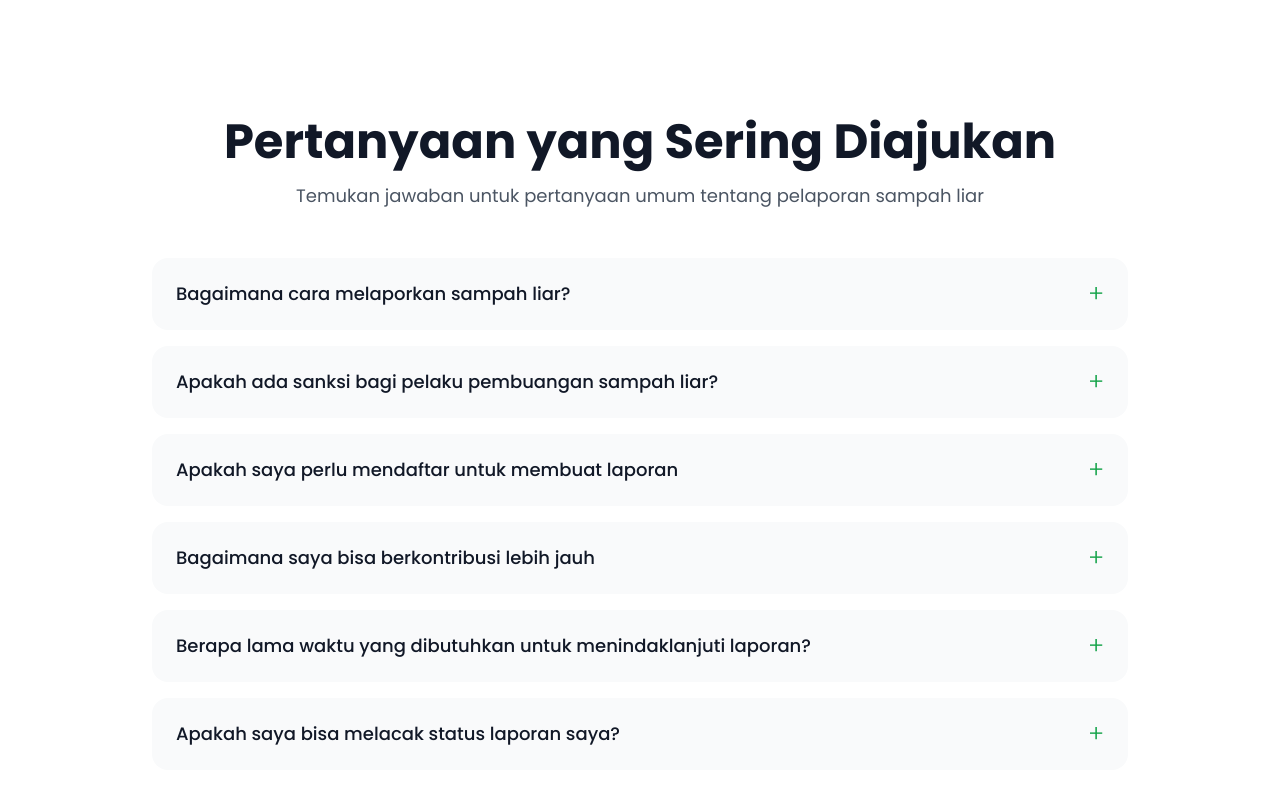
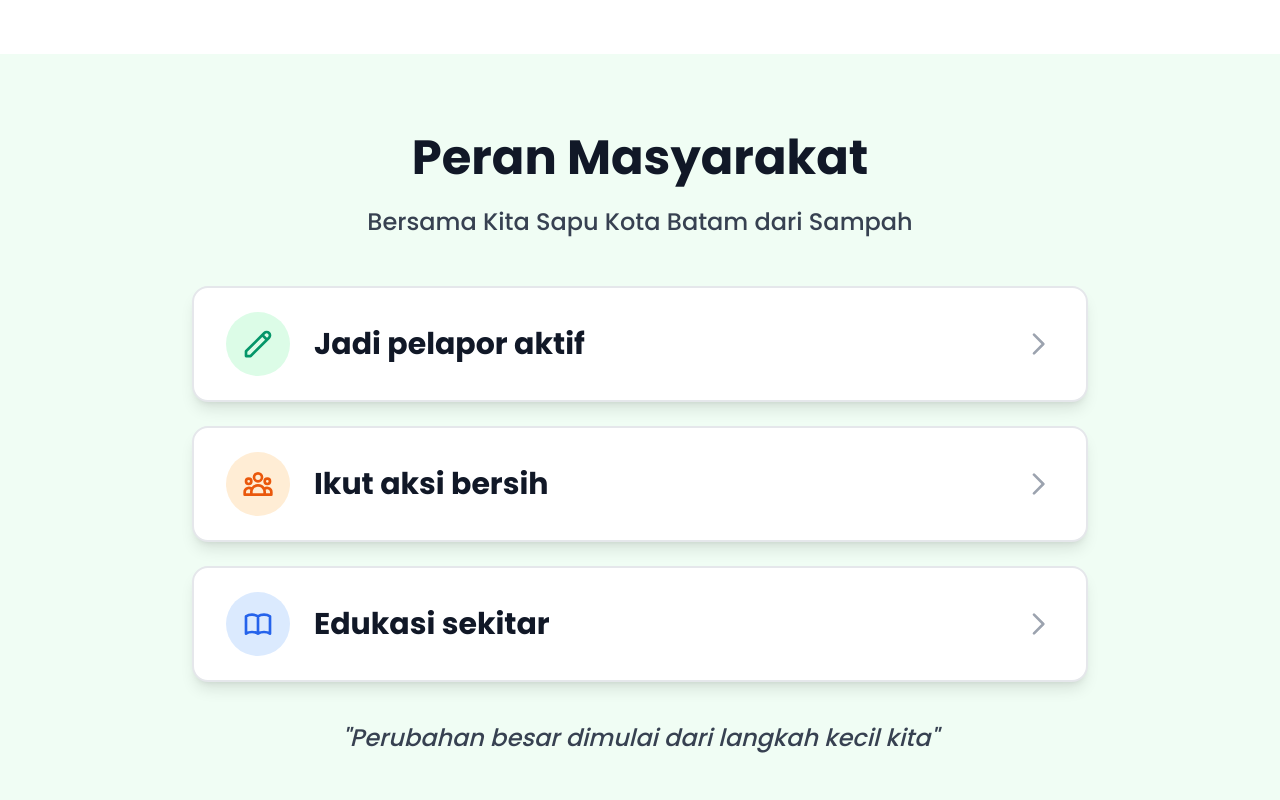
Before and after one commit to rehanzhaky/SapuKota, a React (Vite) app in the folder frontend/: page / in a window 1280 px wide. Shown: the part 4340-5140 px from the top of the page. Built offline with nearby package versions, Linux system fonts and the light colour scheme; no server answers.

Commit message:
feat: add community engagement section with action cards and motivational quote

```diff
--- a/frontend/src/pages/Home.jsx
+++ b/frontend/src/pages/Home.jsx
@@ -680,6 +680,87 @@ const Home = () => {
         </div>
       </section>
 
+      {/* Peran Masyarakat Section */}
+      <section className="py-12 sm:py-16 lg:py-20 bg-gradient-to-br from-green-50 to-primary-50">
+        <div className="container mx-auto px-4 sm:px-6 lg:px-20">
+          <div className="text-center mb-8 sm:mb-12">
+            <h2 className="text-3xl sm:text-4xl lg:text-5xl font-bold text-gray-900 mb-4 sm:mb-6">
+              Peran Masyarakat
+            </h2>
+            <p className="text-lg sm:text-xl lg:text-2xl font-medium text-gray-700 mb-8 sm:mb-10">
+              Bersama Kita Sapu Kota Batam dari Sampah
+            </p>
+          </div>
+
+          {/* Action Cards */}
+          <div className="max-w-4xl mx-auto space-y-4 sm:space-y-6 mb-8 sm:mb-10">
+            {/* Jadi pelapor aktif */}
+            <div className="bg-white border-2 border-gray-200 rounded-2xl shadow-lg overflow-hidden hover:shadow-xl hover:border-primary-400 transition-all group">
+              <div className="px-6 sm:px-8 py-5 sm:py-6 flex items-center justify-between cursor-pointer">
+                <div className="flex items-center flex-1">
+                  <div className="bg-primary-100 group-hover:bg-primary-200 rounded-full p-3 sm:p-4 mr-4 sm:mr-6 transition-colors">
+                    <svg className="w-6 h-6 sm:w-8 sm:h-8 text-primary-600" fill="none" stroke="currentColor" viewBox="0 0 24 24">
+                      <path strokeLinecap="round" strokeLinejoin="round" strokeWidth={2} d="M15.232 5.232l3.536 3.536m-2.036-5.036a2.5 2.5 0 113.536 3.536L6.5 21.036H3v-3.572L16.732 3.732z" />
+                    </svg>
+                  </div>
+                  <h3 className="text-xl sm:text-2xl lg:text-3xl font-bold text-gray-900">
+                    Jadi pelapor aktif
+                  </h3>
+                </div>
+                <svg className="w-6 h-6 sm:w-8 sm:h-8 text-gray-400 group-hover:text-primary-500 transition-colors flex-shrink-0" fill="none" stroke="currentColor" viewBox="0 0 24 24">
+                  <path strokeLinecap="round" strokeLinejoin="round" strokeWidth={2} d="M9 5l7 7-7 7" />
+                </svg>
+              </div>
+            </div>
+
+            {/* Ikut aksi bersih */}
+            <div className="bg-white border-2 border-gray-200 rounded-2xl shadow-lg overflow-hidden hover:shadow-xl hover:border-primary-400 transition-all group">
+              <div className="px-6 sm:px-8 py-5 sm:py-6 flex items-center justify-between cursor-pointer">
+                <div className="flex items-center flex-1">
+                  <div className="bg-secondary-100 group-hover:bg-secondary-200 rounded-full p-3 sm:p-4 mr-4 sm:mr-6 transition-colors">
+                    <svg className="w-6 h-6 sm:w-8 sm:h-8 text-secondary-600" fill="none" stroke="currentColor" viewBox="0 0 24 24">
+                      <path strokeLinecap="round" strokeLinejoin="round" strokeWidth={2} d="M17 20h5v-2a3 3 0 00-5.356-1.857M17 20H7m10 0v-2c0-.656-.126-1.283-.356-1.857M7 20H2v-2a3 3 0 015.356-1.857M7 20v-2c0-.656.126-1.283.356-1.857m0 0a5.002 5.002 0 019.288 0M15 7a3 3 0 11-6 0 3 3 0 016 0zm6 3a2 2 0 11-4 0 2 2 0 014 0zM7 10a2 2 0 11-4 0 2 2 0 014 0z" />
+                    </svg>
+                  </div>
+                  <h3 className="text-xl sm:text-2xl lg:text-3xl font-bold text-gray-900">
+                    Ikut aksi bersih
+                  </h3>
+                </div>
+                <svg className="w-6 h-6 sm:w-8 sm:h-8 text-gray-400 group-hover:text-primary-500 transition-colors flex-shrink-0" fill="none" stroke="currentColor" viewBox="0 0 24 24">
+                  <path strokeLinecap="round" strokeLinejoin="round" strokeWidth={2} d="M9 5l7 7-7 7" />
+                </svg>
+              </div>
+            </div>
+
+            {/* Edukasi sekitar */}
+            <div className="bg-white border-2 border-gray-200 rounded-2xl shadow-lg overflow-hidden hover:shadow-xl hover:border-primary-400 transition-all group">
+              <div className="px-6 sm:px-8 py-5 sm:py-6 flex items-center justify-between cursor-pointer">
+                <div className="flex items-center flex-1">
+                  <div className="bg-blue-100 group-hover:bg-blue-200 rounded-full p-3 sm:p-4 mr-4 sm:mr-6 transition-colors">
+                    <svg className="w-6 h-6 sm:w-8 sm:h-8 text-blue-600" fill="none" stroke="currentColor" viewBox="0 0 24 24">
+                      <path strokeLinecap="round" strokeLinejoin="round" strokeWidth={2} d="M12 6.253v13m0-13C10.832 5.477 9.246 5 7.5 5S4.168 5.477 3 6.253v13C4.168 18.477 5.754 18 7.5 18s3.332.477 4.5 1.253m0-13C13.168 5.477 14.754 5 16.5 5c1.747 0 3.332.477 4.5 1.253v13C19.832 18.477 18.247 18 16.5 18c-1.746 0-3.332.477-4.5 1.253" />
+                    </svg>
+                  </div>
+                  <h3 className="text-xl sm:text-2xl lg:text-3xl font-bold text-gray-900">
+                    Edukasi sekitar
+                  </h3>
+                </div>
+                <svg className="w-6 h-6 sm:w-8 sm:h-8 text-gray-400 group-hover:text-primary-500 transition-colors flex-shrink-0" fill="none" stroke="currentColor" viewBox="0 0 24 24">
+                  <path strokeLinecap="round" strokeLinejoin="round" strokeWidth={2} d="M9 5l7 7-7 7" />
+                </svg>
+              </div>
+            </div>
+          </div>
+
+          {/* Quote */}
+          <div className="text-center max-w-3xl mx-auto">
+            <p className="text-lg sm:text-xl lg:text-2xl font-medium text-gray-700 italic">
+              "Perubahan besar dimulai dari langkah kecil kita"
+            </p>
+          </div>
+        </div>
+      </section>
+
       {/* FAQ Section */}
       <section className="py-12 sm:py-16 bg-white">
         <div className="container mx-auto px-4 sm:px-6 max-w-5xl">
```
